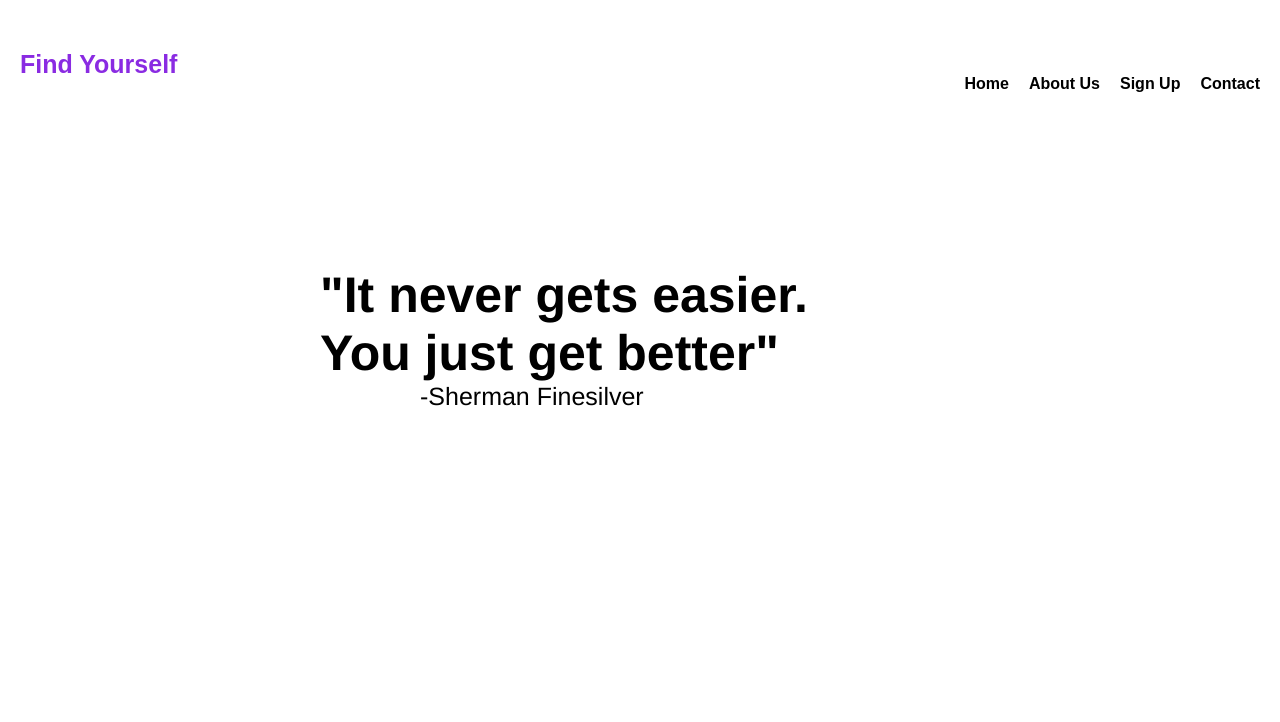
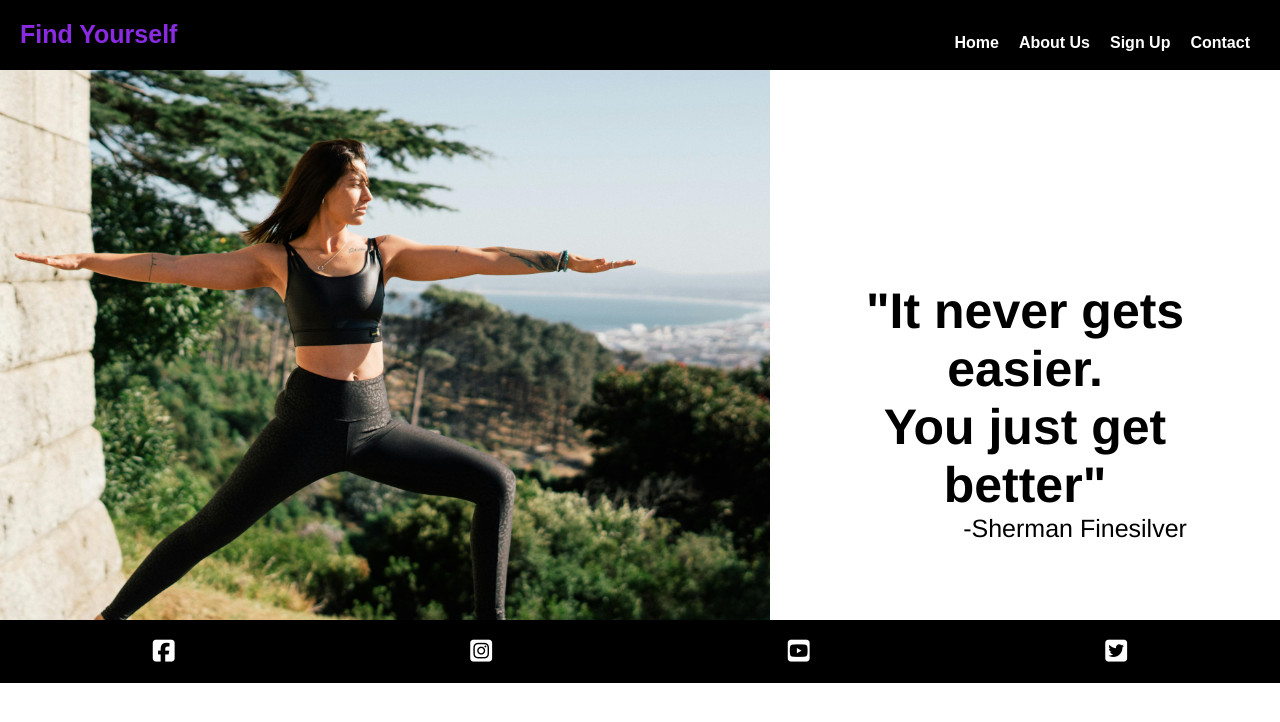
Before and after one commit to milenapogon/find-yourself, a plain HTML site: page index.html in a window 1280 px wide. Drawn offline with Linux system fonts and the light colour scheme.

Commit message:
Add header and footer into home page

```diff
--- a/assets/style.css
+++ b/assets/style.css
@@ -1,20 +1,26 @@
 * {
+    box-sizing: border-box;
     margin: 0;
     padding: 0;
+    font-family:'Franklin Gothic Medium';
 }
+/* Header */
+header {
+    padding: 20px;
+    background-color: black;
+    color: white;
+    width: 100%;
+    margin: 0 auto;
+    box-shadow: 0;
+    display: flex;
+    justify-content: space-between;
+    align-items: baseline;
 
-.main {
+}
+.navbar {
     width: 100%;
-    background: url(women.jpg.jpg) 50% 50%;
-    background-position: center;
-    background-size: cover;
-}
-
-.navbar {
-
-    width: 100%;
-    height: 10px;
-    margin: auto;
+    height: 30px;
+    margin: 0 auto;
 }
 .icon {
     width: 200px;
@@ -27,12 +33,11 @@
     font-size: 25px;
     font-family: Arial;
     font-weight: bold;
-    padding-left: 20px;
+    padding: 0 auto;
     float: left;
-    padding-top: 50px;
 }
 .menu {
-    width: 100%;
+    width: 50%;
     float: right;
     height: 20px;
 }
@@ -44,25 +49,43 @@ ul {
 }
 ul li {
     list-style: none;
-    margin-right: 20px;
-    margin-top: 5px;
+    margin: 2px auto;
     font-size: 16px;
 }
 ul li a {
     text-decoration: none;
     font-family: Arial;
     font-weight: bold;
-    color: black;
+    color: white;
+    display: block;
+    justify-content: space-between;
+    margin: 2px auto;
+    padding: 10px;
 }
 ul li a:hover {
     color:blueviolet;
 }
+.hero {
+    background: white;
+}
+.hero-container {
+    display: flex;
+}
+.hero-image {
+    width: 1000px;
+    height: 550px;
+    background-position: center;
+    background-size: cover;
+    position: relative;
+
+}
 .content {
     width: 50%;
     height: auto;
-    margin: auto;
+    margin: 40px;
     position: relative;
     color: black;
+    text-align: center;
 }
 .content h1 {
     font-family: 'Franklin Gothic Medium';
@@ -75,3 +98,19 @@ ul li a:hover {
     padding-left: 100px;
     padding-bottom: 25px;
 }
+/* Footer */
+#social-networks {
+    width: 100%;
+    background-color: black;
+    text-align: center;
+    padding: 5px;
+    display: flex;
+    justify-content: space-evenly;
+    list-style-type: none;
+    margin-top: auto
+}
+#social-networks i {
+    font-size: 25px;
+    padding: 0;
+    color: white;
+}
--- a/index.html
+++ b/index.html
@@ -7,10 +7,10 @@
     <link rel="stylesheet" href="assets/style.css">
 </head>
 <body>
-    <div class="main">
+    <!-- Header -->
+    <header>
         <div class="navbar">
-            <header>
-            <div class="icon">
+           <div class="icon">
                 <h2 class="logo">Find Yourself</h2>
             </div>
             <div class="menu">
@@ -21,12 +21,38 @@
                     <li><a href="#">Contact</a></li>
                 </ul>
             </div>
-        </header>
         </div>
-        <div class="content">
+    </header>
+
+    <section class="hero">
+        <div class="hero-container">
+        <img src="assets/images/women.jpg.jpg" alt="women" class="hero-image">
+           <div class="content">
             <h1>"It never gets easier.<br>You just get better"</h1>
             <p>-Sherman Finesilver</p>
+           </div>
         </div>
-    </div>
+    </section>
+
+        <!-- Footer -->
+        <footer>
+            <ul id="social-networks">
+                <li><a href="http://www.facebook.com/" target="_blank" rel="noopener"
+                    aria-label="Visit our Facebook page (opens in a new tab)">
+                    <i class="fa-brands fa-square-facebook"></i></a></li>
+                <li><a href="http://www.instagram.com/" target="_blank" rel="noopener"
+                    aria-label="Visit our Instagram page (opens in a new tab)">
+                    <i class="fa-brands fa-square-instagram"></i></a></li>
+                <li><a href="http://www.youtube.com/" target="_blank" rel="noopener"
+                    aria-label="Visit our Youtube page (opens in a new tab)">
+                    <i class="fa-brands fa-square-youtube"></i></a></li>
+                <li><a href="http://www.twitter.com/" target="_blank" rel="noopener"
+                    aria-label="Visit our Twitter page (opens in a new tab)">
+                    <i class="fa-brands fa-square-twitter"></i></a></li>
+
+            </ul>
+        </footer>
+        <!-- Font Awesome Kit -->
+        <script src="https://kit.fontawesome.com/27380a8b4a.js" crossorigin="anonymous"></script>
 </body>
 </html>
```
